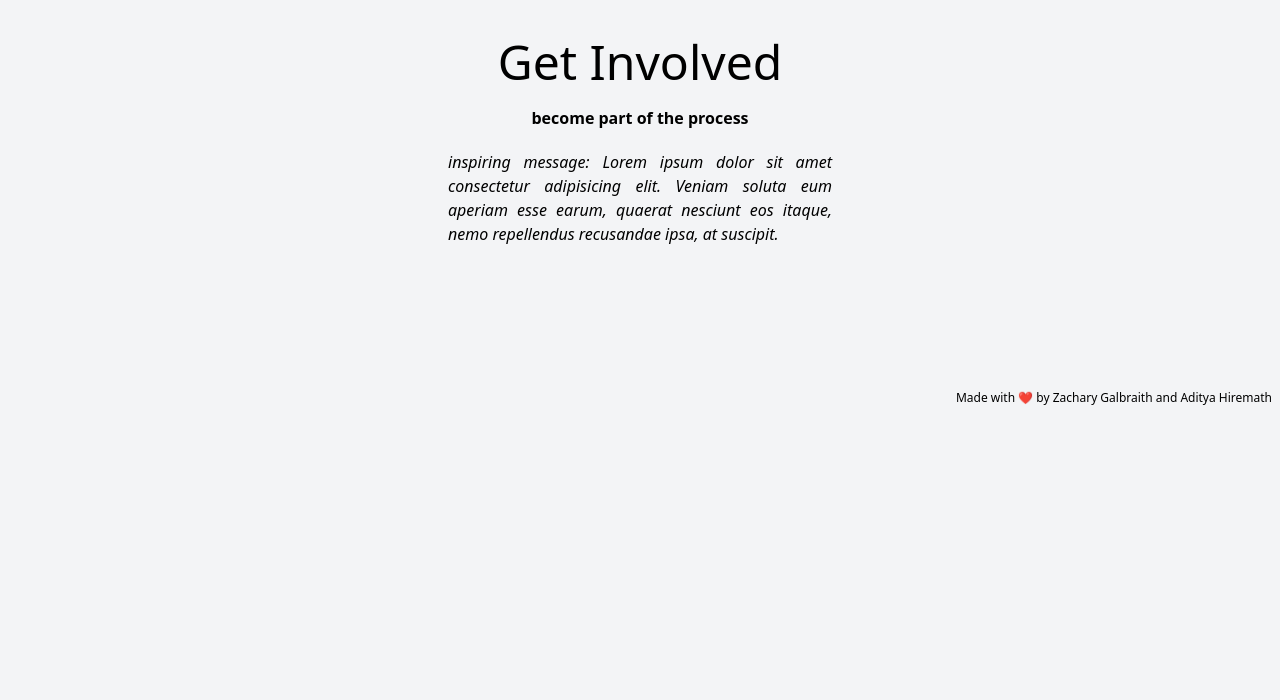
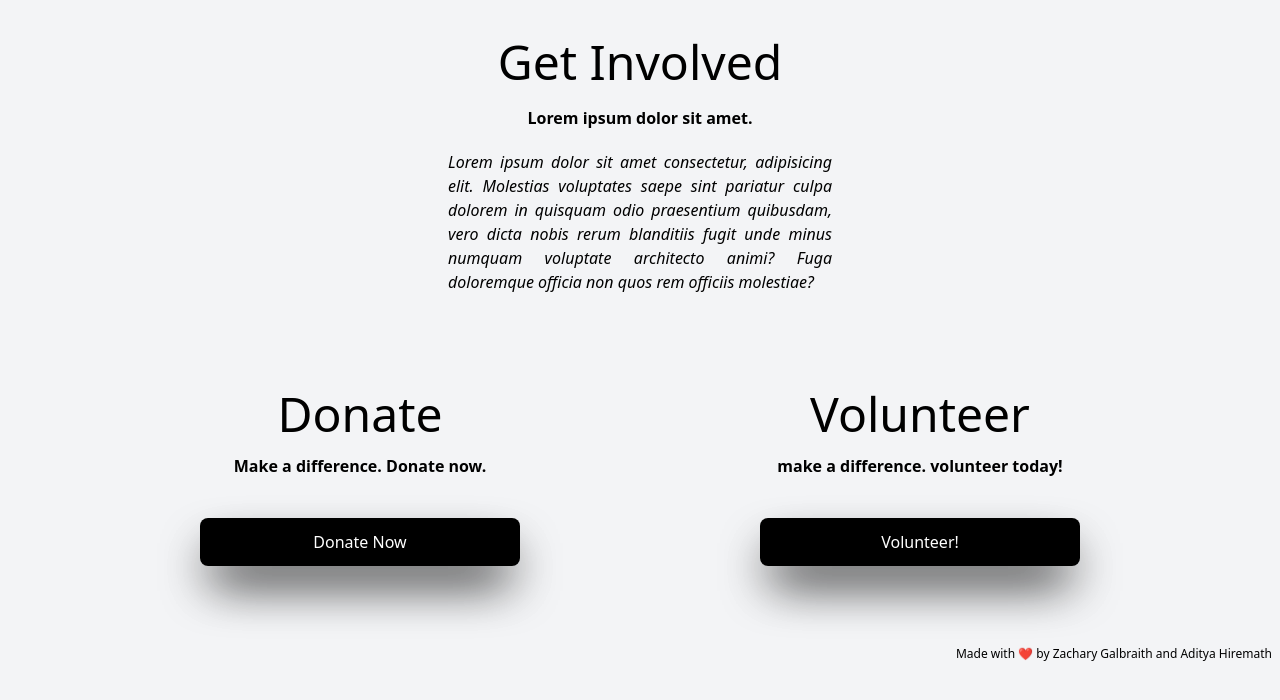
Before and after one commit to zachgalbs/PaloAltoPantry, a website: page src/getinvolved.html in a window 1280 px wide. Shown: the part 98-798 px from the top of the page. Drawn offline with Linux system fonts and the light colour scheme.

Commit message:
added to get involved page

```diff
--- a/src/getinvolved.html
+++ b/src/getinvolved.html
@@ -28,14 +28,85 @@
 </div>
 
 <div class="flex justify-center mt-5 font-bold">
-    <p>become part of the process</p>
+    <p>Lorem ipsum dolor sit amet.</p>
 </div>
 
 <div class="flex justify-center mt-5 w-screen h-20 italic">
-<p class="w-96 text-justify"> inspiring message: Lorem ipsum dolor sit amet consectetur adipisicing elit. Veniam soluta eum aperiam esse earum, quaerat nesciunt eos itaque, nemo repellendus recusandae ipsa, at suscipit.</p>
+
+    <p class="w-96 text-justify">
+
+        Lorem ipsum dolor sit amet consectetur, adipisicing elit. Molestias voluptates saepe sint pariatur culpa dolorem in quisquam odio praesentium quibusdam, vero dicta nobis rerum blanditiis fugit unde minus numquam voluptate architecto animi? Fuga doloremque officia non quos rem officiis molestiae?
+
+    </p>
+
+
 </div>
 
-<div class="grid grid-cols-2 m-20"></div>
+
+<div class="grid grid-cols-2 justify-center m-20">
+
+    <div class="grid col-span-1 border-s-blue-14000">
+
+        <div class="flex justify-center">
+
+            <h1 class="text-5xl mt-20">Donate</h1>
+
+        </div>
+
+
+        <div class="flex justify-center mt-4">
+
+            <p class="font-bold">Make a difference. Donate now.</p>
+
+        </div>
+
+        <div class="flex justify-center mt-10">
+
+            <div class="shadow-2xl shadow-black rounded-lg hover:opacity-70 active:opacity-40">
+
+                <a href="https://buy.stripe.com/test_cN215O91IbqZ6as7ss" class="flex bg-black text-white w-80 h-12 justify-center items-center rounded-lg shadow-2xl">
+
+                    Donate Now
+
+                </a>
+
+            </div>
+
+         </div>
+
+
+
+    </div>
+
+    <div class="grid col-span-1">
+
+        <div class="flex justify-center">
+            <h1 class="text-5xl mt-20">Volunteer</h1>
+        </div>
+
+        <div class="flex justify-center mt-4">
+            <p class="font-bold">
+                make a difference. volunteer today!
+            </p>
+        </div>
+
+        <div class="flex justify-center mt-10">
+            <div class="shadow-2xl shadow-black rounded-lg hover:opacity-70 active:opacity-40">
+
+                <a href="" class="flex bg-black text-white w-80 h-12 justify-center items-center rounded-lg shadow-2xl">
+
+                    Volunteer!
+
+                </a>
+
+            </div>
+
+        </div>
+
+    </div>
+
+
+</div>
 
 <footer class="flex justify-end mr-2 text-xs">Made with ❤️ by Zachary Galbraith and Aditya Hiremath</footer>
 
```
Also changed, not shown: dist/output.css.
